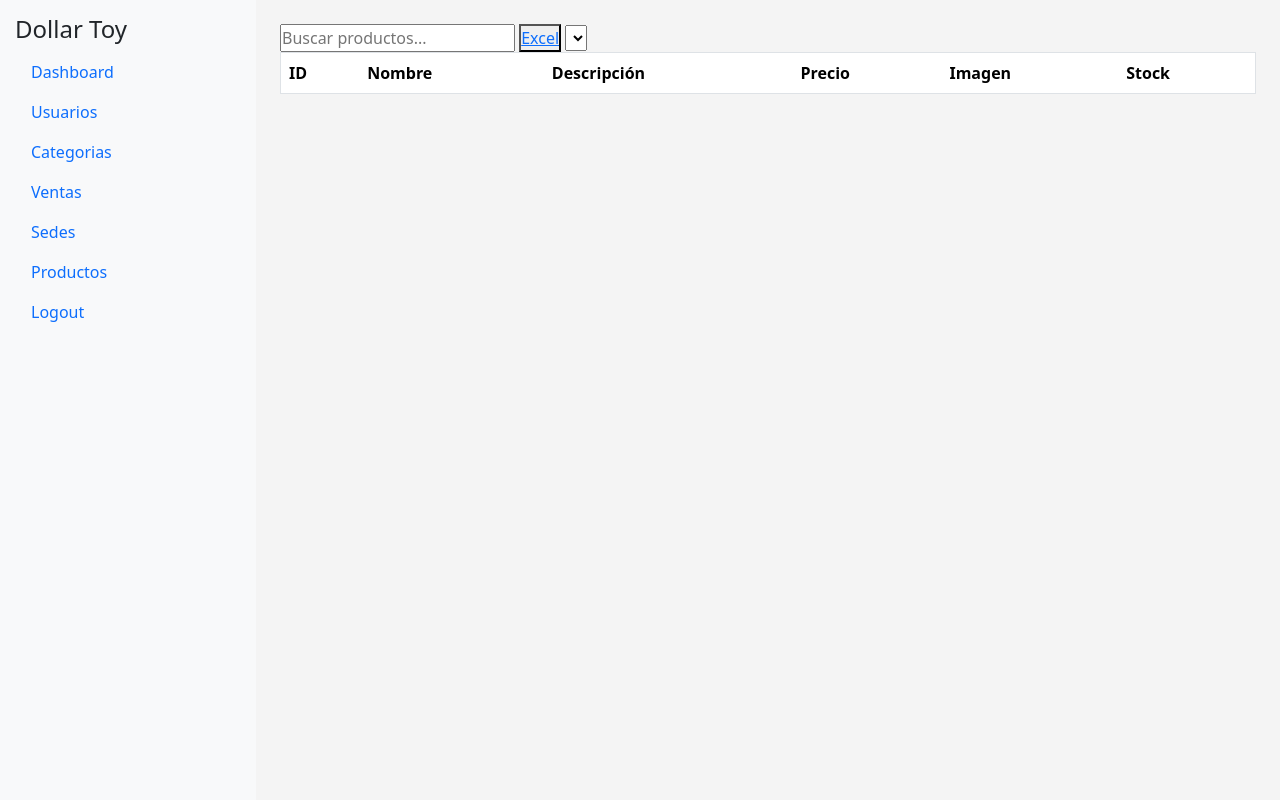
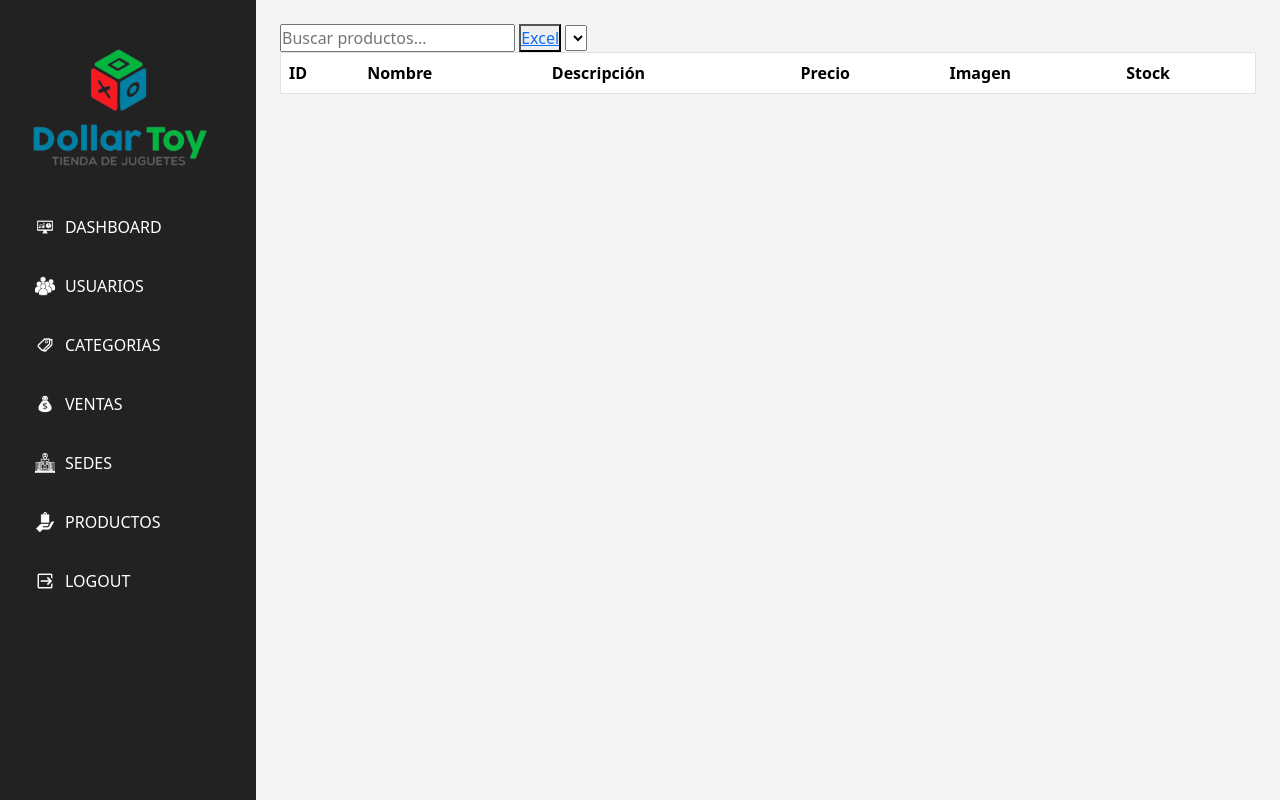
Before and after one commit to davidllanos31/DollarToyProyectoG3, a PHP site: the page made by src/views/pages/productos/index.php in a window 1280 px wide. Run offline with PHP 8.4, Linux system fonts and the light colour scheme; the template is opened without the code that fills it, so the values that code supplies are empty; some libraries are stand-ins or nearby versions.

Commit message:
style  navbar

```diff
--- a/src/views/partials/navbar.php
+++ b/src/views/partials/navbar.php
@@ -1,26 +1,72 @@
+<style>
+.sidebar {
+    background-color: #222222;
+    height: 100vh;
+    width: 250px;
+    display: flex;
+    flex-direction: column;
+    padding: 20px;
+}
+
+.nav-link {
+    display: flex;
+    align-items: center;
+    color: white;
+    padding: 10px 15px;
+    border-radius: 5px;
+    text-decoration: none;
+    margin-bottom: 15px;
+    transition: background-color 0.3s;
+}
+
+.nav-link:hover {
+    background-color: rgba(255, 255, 255, 0.2);
+}
+
+.nav-link img {
+    margin-right: 10px;
+    width: 20px;
+    height: auto;
+}
+</style>
+
 <div class="sidebar">
-    <h4>Dollar Toy</h4>
+    <h4><img src="public/assets/images/logodollar.png" alt="Logo" class="logo"></h4>
     <ul class="nav flex-column">
         <li class="nav-item">
-            <a href="<?= BASE_URI; ?>/home" class="nav-link active">Dashboard</a>
+            <a href="<?= BASE_URI; ?>/home" class="nav-link active">
+                <img src="<?= BASE_URI; ?>/public/assets/images/dashboard.png" alt="" style="width: 20px; height: 20px;"> DASHBOARD
+            </a>
         </li>
         <li class="nav-item">
-            <a href="<?= BASE_URI; ?>/usuarios" class="nav-link" >Usuarios</a>
+            <a href="<?= BASE_URI; ?>/usuarios" class="nav-link" >
+            <img src="<?= BASE_URI; ?>/public/assets/images/usuarios.png" alt="" style="width: 20px; height: 20px;"> USUARIOS
+            </a>
         </li>
         <li class="nav-item">
-            <a href="<?= BASE_URI; ?>/categorias" class="nav-link" >Categorias</a>
+            <a href="<?= BASE_URI; ?>/categorias" class="nav-link" >
+            <img src="<?= BASE_URI; ?>/public/assets/images/categorias.png" alt="" style="width: 20px; height: 20px;"> CATEGORIAS
+            </a>
         </li>
         <li class="nav-item">
-            <a href="<?= BASE_URI; ?>/ventas" class="nav-link" >Ventas</a>
+            <a href="<?= BASE_URI; ?>/ventas" class="nav-link" >
+            <img src="<?= BASE_URI; ?>/public/assets/images/ventas.png" alt="" style="width: 20px; height: 20px;"> VENTAS
+            </a>
         </li>
         <li class="nav-item">
-            <a href="<?= BASE_URI; ?>/sedes" class="nav-link" >Sedes</a>
+            <a href="<?= BASE_URI; ?>/sedes" class="nav-link" >
+            <img src="<?= BASE_URI; ?>/public/assets/images/sedes.png" alt="" style="width: 20px; height: 20px;"> SEDES
+            </a>
         </li>
         <li class="nav-item">
-            <a href="<?= BASE_URI; ?>/productos" class="nav-link" >Productos</a>
+            <a href="<?= BASE_URI; ?>/productos" class="nav-link" >
+            <img src="<?= BASE_URI; ?>/public/assets/images/productos.png" alt="" style="width: 20px; height: 20px;"> PRODUCTOS
+            </a>
         </li>
         <li class="nav-item">
-            <a href="#" class="nav-link" >Logout</a>
+            <a href="#" class="nav-link" >
+            <img src="<?= BASE_URI; ?>/public/assets/images/logout.png" alt="" style="width: 20px; height: 20px;"> LOGOUT
+            </a>
         </li>
     </ul>
 </div>
```
Also changed, not shown: src/controllers/VentaController.php (+3 -7 lines), public/assets/images/categorias.png (added), public/assets/images/dashboard.png (added), public/assets/images/logout.png (added), public/assets/images/productos.png (added), public/assets/images/sedes.png (added), public/assets/images/usuarios.png (added), public/assets/images/ventas.png (added).
